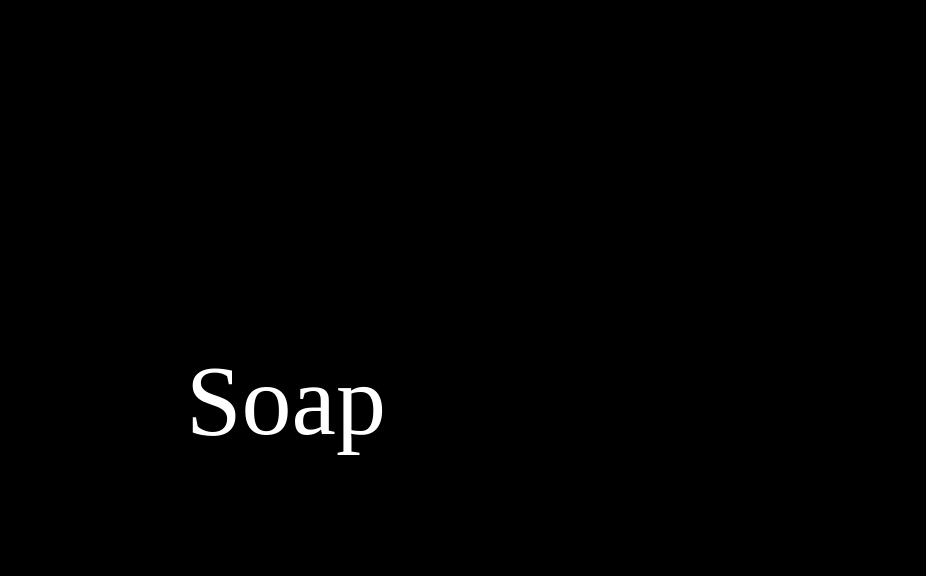
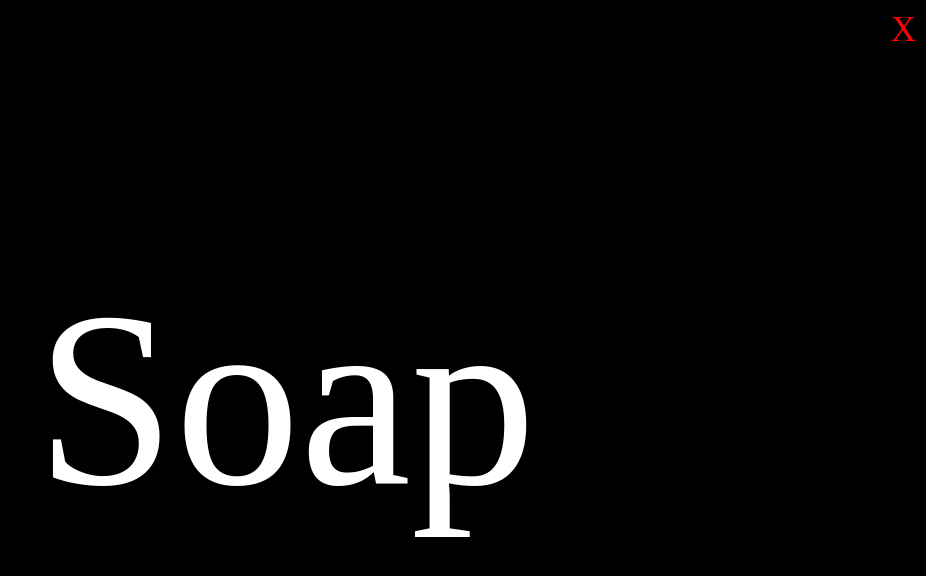
Before and after one commit to DarkHeart527/biologyClass, a plain HTML site: page index.html in a window 1280 px wide. Both pictures are taken after a click on the element "Soap". Shown: the whole page, without its empty margins (354-1280 px from the left). Drawn offline with Linux system fonts and the light colour scheme.

Commit message:
Update index.html

```diff
--- a/index.html
+++ b/index.html
@@ -80,7 +80,15 @@
       var doc = document.getElementsByTagName('div')[i];
       doc.onclick = function() {
         this.style = `width: ${window.innerWidth};height: ${window.innerHeight};position: absolute;`;
-        document.getElementById('newStyle').innerHTML = ".heading {font-size: 100px;}"
+        document.getElementById('newStyle').innerHTML = ".heading {font-size: 250px;}";
+        var closeBtn = document.createElement('div');
+        closeBtn.style.position = 'absolute';
+        closeBtn.style.color = 'red';
+        closeBtn.innerHTML = 'X';
+        closeBtn.style.right = '10px';
+        closeBtn.style.top = '10px';
+        closeBtn.style.fontSize = '35px';
+        this.appendChild(closeBtn);
       }
     }
     } catch(err) {
```
